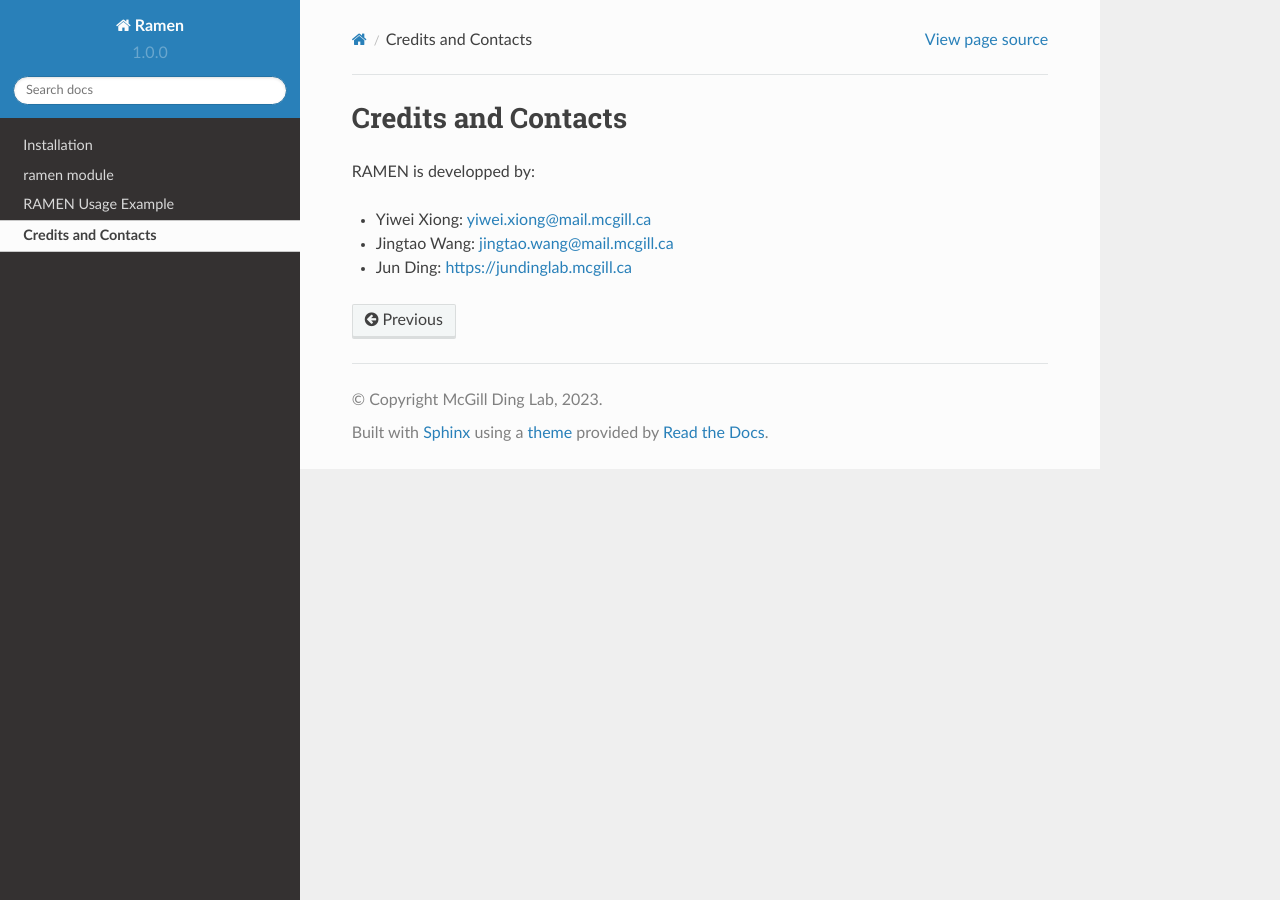
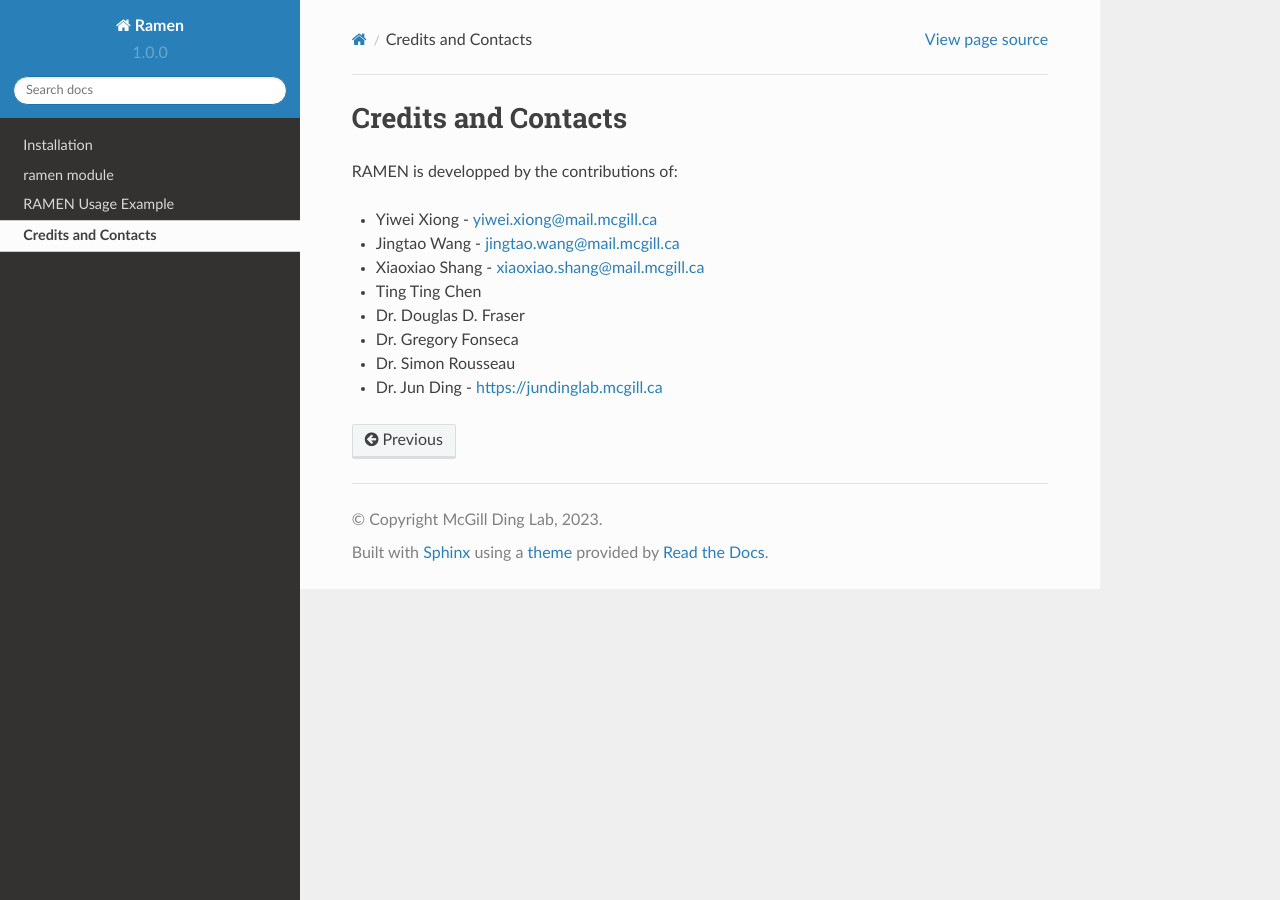
Before and after one commit to mcgilldinglab/RAMEN, a Sphinx documentation site: the page built from docs/source/credits.rst, in a window 1280 px wide. Built offline with Sphinx 7.4.7 and the Read the Docs theme 2.0.0, drawn with Linux system fonts in a browser that asks for light colours.

Commit message:
added others to credits in rst

```diff
--- a/docs/source/credits.rst
+++ b/docs/source/credits.rst
@@ -1,10 +1,20 @@
 Credits and Contacts
 =====================
 
-RAMEN is developped by:
+RAMEN is developped by the contributions of:
 
-- Yiwei Xiong: yiwei.xiong@mail.mcgill.ca
+- Yiwei Xiong - yiwei.xiong@mail.mcgill.ca
 
-- Jingtao Wang: jingtao.wang@mail.mcgill.ca
+- Jingtao Wang  - jingtao.wang@mail.mcgill.ca
 
-- Jun Ding: https://jundinglab.mcgill.ca
+- Xiaoxiao Shang - xiaoxiao.shang@mail.mcgill.ca
+
+- Ting Ting Chen
+
+- Dr. Douglas D. Fraser
+
+- Dr. Gregory Fonseca
+
+- Dr. Simon Rousseau
+
+- Dr. Jun Ding -  https://jundinglab.mcgill.ca
```
